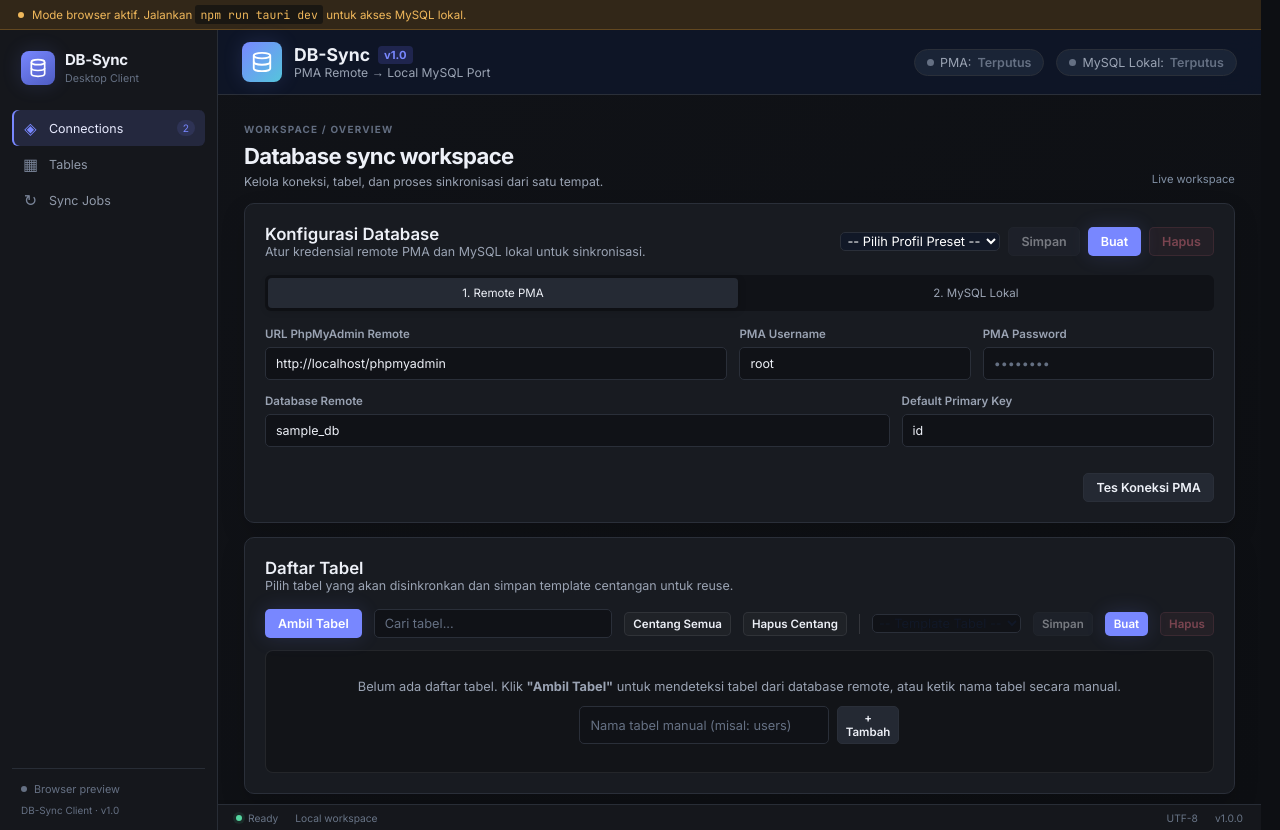
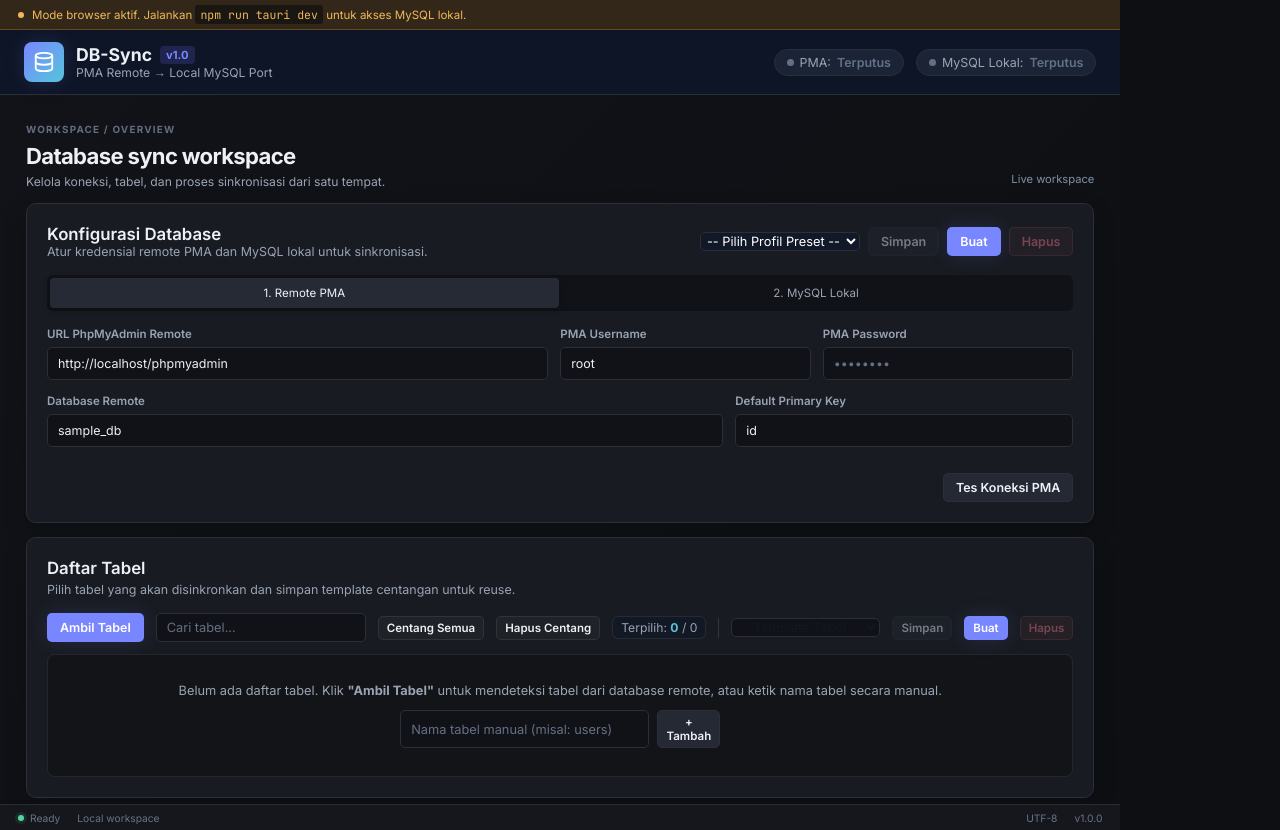
Before and after one commit to HeriEfendi/DB-Sync-Desktop-Client, a Vue app: page / in a window 1280 px wide. Built offline with nearby package versions, Linux system fonts and the light colour scheme.

Commit message:
refactor: enhance synchronization logging, persistence, and status reporting with optimized UI updates

```diff
--- a/src/App.vue
+++ b/src/App.vue
@@ -6,34 +6,6 @@
     </div>
 
     <div class="desktop-frame">
-      <aside class="app-sidebar" aria-label="Navigasi aplikasi">
-        <div class="sidebar-brand">
-          <div class="logo-icon" aria-hidden="true">
-            <svg xmlns="http://www.w3.org/2000/svg" width="20" height="20" viewBox="0 0 24 24" fill="none" stroke="currentColor" stroke-width="2"><ellipse cx="12" cy="5" rx="8" ry="3"/><path d="M4 5v14c0 1.7 3.6 3 8 3s8-1.3 8-3V5"/><path d="M4 12c0 1.7 3.6 3 8 3s8-1.3 8-3"/></svg>
-          </div>
-          <div><strong>DB-Sync</strong><small>Desktop Client</small></div>
-        </div>
-
-
-        <nav class="sidebar-nav sidebar-group">
-          <button type="button" class="sidebar-item" :class="{ active: activeNav === 'connections' }" @click="selectNav('connections')"><span class="nav-icon">◈</span> Connections <span class="nav-count">2</span></button>
-        </nav>
-
-        <nav class="sidebar-nav sidebar-group">
-          <button type="button" class="sidebar-item" :class="{ active: activeNav === 'tables' }" @click="selectNav('tables')"><span class="nav-icon">▦</span> Tables</button>
-        </nav>
-
-        <nav class="sidebar-nav sidebar-group">
-          <button type="button" class="sidebar-item" :class="{ active: activeNav === 'sync' }" @click="selectNav('sync')"><span class="nav-icon">↻</span> Sync Jobs</button>
-        </nav>
-
-        <div class="sidebar-spacer"></div>
-        <div class="sidebar-footer">
-          <div class="runtime-state"><span class="state-dot" :class="{ online: isTauri }"></span><span>{{ isTauri ? 'Tauri runtime' : 'Browser preview' }}</span></div>
-          <small>DB-Sync Client · v1.0</small>
-        </div>
-      </aside>
-
       <section class="desktop-content">
         <Navbar :pma-status="pmaStatus" :local-status="localStatus" :is-syncing="isSyncing" @trigger-sync="handleStartSync" />
 
@@ -161,8 +133,21 @@
   lastSyncTime: '',
 });
 
+let logSaveTimer = null;
+
 const addLog = (entry) => {
   logs.value.push(entry);
+  if (logs.value.length > 300) {
+    logs.value.shift();
+  }
+  if (!logSaveTimer) {
+    logSaveTimer = setTimeout(() => {
+      try {
+        localStorage.setItem('db_sync_logs', JSON.stringify(logs.value.slice(-100)));
+      } catch (e) {}
+      logSaveTimer = null;
+    }, 2500);
+  }
 };
 
 onMounted(() => {
@@ -173,6 +158,8 @@
     const savedAvailable = localStorage.getItem('db_sync_available_tables');
     const savedMode = localStorage.getItem('db_sync_mode');
     const savedLimit = localStorage.getItem('db_sync_row_limit');
+    const savedStats = localStorage.getItem('db_sync_stats');
+    const savedLogs = localStorage.getItem('db_sync_logs');
 
     if (savedPma) Object.assign(pmaConfig.value, JSON.parse(savedPma));
     if (savedLocal) Object.assign(localConfig.value, JSON.parse(savedLocal));
@@ -180,6 +167,13 @@
     if (savedTables) selectedTables.value = JSON.parse(savedTables);
     if (savedMode) syncMode.value = savedMode;
     if (savedLimit !== null && savedLimit !== undefined) rowLimit.value = parseInt(savedLimit, 10);
+    if (savedStats) Object.assign(stats.value, JSON.parse(savedStats));
+    if (savedLogs) {
+      try {
+        const parsed = JSON.parse(savedLogs);
+        if (Array.isArray(parsed) && parsed.length > 0) logs.value = parsed;
+      } catch (e) {}
+    }
   } catch (e) {
     console.error('Failed reading saved config:', e);
   }
@@ -211,6 +205,7 @@
 watch(selectedTables, (val) => localStorage.setItem('db_sync_selected_tables', JSON.stringify(val)), { deep: true });
 watch(syncMode, (val) => localStorage.setItem('db_sync_mode', val));
 watch(rowLimit, (val) => localStorage.setItem('db_sync_row_limit', String(val)));
+watch(stats, (val) => localStorage.setItem('db_sync_stats', JSON.stringify(val)), { deep: true });
 
 const handlePresetChanged = () => {
   pmaStatus.value.connected = false;
@@ -476,13 +471,15 @@
   const engine = new SyncEngine(pmaConfig.value, localConfig.value, {
     onLog: addLog,
     onProgress: (p) => {
+      const rowsCount = p.rowsSyncedCurrentTable ?? p.rowsSyncedForCurrentTable ?? 0;
       syncProgress.value = {
-        currentTableIndex: p.currentTableIndex,
-        totalTables: p.totalTables,
-        currentTableName: p.currentTableName,
-        rowsSyncedCurrentTable: p.rowsSyncedForCurrentTable,
-        totalSyncedAllTables: p.totalSyncedAllTables,
-        status: p.status,
+        currentTableIndex: p.currentTableIndex || 0,
+        totalTables: p.totalTables || 0,
+        currentTableName: p.currentTableName || '',
+        rowsSyncedCurrentTable: rowsCount,
+        rowsSyncedForCurrentTable: rowsCount,
+        totalSyncedAllTables: p.totalSyncedAllTables || 0,
+        status: p.status || 'idle',
       };
     },
   });
@@ -496,7 +493,7 @@
       batchSize: 2000,
     });
 
-    const countSynced = (res && res.count) || syncProgress.value.totalSyncedAllTables || 0;
+    const countSynced = (res && res.totalRowsSynced !== undefined ? res.totalRowsSynced : res?.count) || syncProgress.value.totalSyncedAllTables || 0;
     if (countSynced > 0) stats.value.totalSynced += countSynced;
     if (res && res.durationMs) stats.value.lastDuration = res.durationMs;
     stats.value.lastSyncTime = new Date().toLocaleTimeString();
--- a/src/components/LogConsole.vue
+++ b/src/components/LogConsole.vue
@@ -75,7 +75,8 @@
 const searchQuery = ref('');
 
 const filteredLogs = computed(() => {
-  const list = props.logs.filter((log) => {
+  const recentLogs = props.logs.length > 300 ? props.logs.slice(-300) : props.logs;
+  const list = recentLogs.filter((log) => {
     const matchesLevel = currentFilter.value === 'all' || log.type === currentFilter.value;
     const matchesSearch = !searchQuery.value || log.message.toLowerCase().includes(searchQuery.value.toLowerCase());
     return matchesLevel && matchesSearch;
--- a/src/components/SyncControl.vue
+++ b/src/components/SyncControl.vue
@@ -55,7 +55,7 @@
           <span class="stat-label">{{ isSyncing ? 'Baris Masuk (Live)' : 'Total Data Disinkron' }}</span>
         </div>
 
-        <div v-if="isSyncing" class="stat-card stat-live">
+        <div v-if="isSyncing" class="stat-card stat-live" style="width: 300px;">
           <span class="stat-value text-cyan">
             {{ formatNumber(syncProgress.currentTableIndex) }} / {{ formatNumber(syncProgress.totalTables) }}
           </span>
@@ -67,9 +67,9 @@
           <span class="stat-label">Durasi Terakhir</span>
         </div>
 
-        <div class="stat-card">
-          <span class="stat-value text-amber">{{ isSyncing ? `${formatNumber(syncProgress.rowsSyncedCurrentTable)} baris` : (stats.lastSyncTime || '-') }}</span>
-          <span class="stat-label">{{ isSyncing ? 'Row Tabel Saat Ini' : 'Waktu Sinkron Terakhir' }}</span>
+        <div v-if="!isSyncing" class="stat-card">
+          <span class="stat-value text-amber">{{ (stats.lastSyncTime || '-') }}</span>
+          <span class="stat-label">{{ 'Waktu Sinkron Terakhir' }}</span>
         </div>
       </div>
     </div>
@@ -234,6 +234,7 @@
   color: #111827;
 }
 
+.sync-options-card,
 .sync-settings-box {
   background: rgba(15, 23, 42, 0.5);
   border: 1px solid var(--border-color);
@@ -242,6 +243,7 @@
   width: 100%;
 }
 
+.options-row,
 .sync-settings-row {
   display: flex;
   align-items: center;
--- a/src/components/TableConfig.vue
+++ b/src/components/TableConfig.vue
@@ -2,7 +2,13 @@
   <div class="glass-panel config-card">
     <div class="card-header">
       <div class="title-wrap">
-        <h3>Daftar Tabel</h3>
+        <div class="title-row">
+          <h3>Daftar Tabel</h3>
+          <!-- <span class="selection-badge">
+            <span class="badge-dot"></span>
+            <strong>{{ selectedTables.length }}</strong> dari {{ availableTables.length }} tabel dipilih
+          </span> -->
+        </div>
         <p class="subtitle">Pilih tabel yang akan disinkronkan dan simpan template centangan untuk reuse.</p>
       </div>
     </div>
@@ -14,6 +20,9 @@
       <div class="table-search-box"><input v-model="tableSearchQuery" type="text" class="form-input form-input-sm" placeholder="Cari tabel..." /></div>
       <button class="btn btn-ghost btn-xs" @click="selectAllTables">Centang Semua</button>
       <button class="btn btn-ghost btn-xs" @click="deselectAllTables">Hapus Centang</button>
+      <div class="selection-info-pill">
+        <span>Terpilih: <strong>{{ selectedTables.length }}</strong> / {{ availableTables.length }}</span>
+      </div>
       <div class="tools-divider"></div>
       <select v-model="selectedTemplateName" class="form-select preset-select" @change="loadTableTemplate"><option value="">-- Template Tabel --</option><option v-for="(t, key) in tableTemplates" :key="key" :value="key">{{ key }}</option></select>
       <button class="btn btn-secondary btn-xs" :disabled="!selectedTemplateName" @click="updateTableTemplate">Simpan</button>
@@ -172,14 +181,63 @@
   margin-bottom: 16px;
 }
 
+.title-row {
+  display: flex;
+  align-items: center;
+  gap: 12px;
+  flex-wrap: wrap;
+}
+
 .title-wrap h3 {
   font-size: 1.05rem;
   font-weight: 600;
+  margin: 0;
+}
+
+.selection-badge {
+  display: inline-flex;
+  align-items: center;
+  gap: 6px;
+  background: rgba(6, 182, 212, 0.12);
+  border: 1px solid rgba(6, 182, 212, 0.3);
+  color: #38bdf8;
+  font-size: 0.78rem;
+  font-weight: 500;
+  padding: 2px 10px;
+  border-radius: 12px;
+}
+
+.selection-badge strong {
+  color: #38bdf8;
+  font-weight: 700;
+}
+
+.badge-dot {
+  width: 6px;
+  height: 6px;
+  border-radius: 50%;
+  background: #38bdf8;
+  box-shadow: 0 0 6px #38bdf8;
+}
+
+.selection-info-pill {
+  font-size: 0.76rem;
+  color: var(--text-muted);
+  background: rgba(15, 23, 42, 0.5);
+  border: 1px solid rgba(255, 255, 255, 0.08);
+  padding: 3px 8px;
+  border-radius: 6px;
+  white-space: nowrap;
+}
+
+.selection-info-pill strong {
+  color: var(--accent-cyan);
 }
 
 .subtitle {
   font-size: 0.78rem;
   color: var(--text-muted);
+  margin-top: 4px;
 }
 
 .table-tools-bar {
--- a/src/services/syncEngine.js
+++ b/src/services/syncEngine.js
@@ -97,6 +97,8 @@
     if (isTauriEnvironment()) {
       this.log('info', `[Tauri Native Engine] Memulai Direct SQL/GZIP Stream export.php (${tables.length} tabel)...`);
 
+      let latestTotalSyncedRows = 0;
+
       const unlistenLog = await safeListen('pma-log', (event) => {
         if (event.payload) {
           this.log(event.payload.type, event.payload.message);
@@ -105,11 +107,16 @@
 
       const unlistenProgress = await safeListen('pma-progress', (event) => {
         if (event.payload) {
+          const rowsCount = event.payload.rows_synced_current_table || 0;
+          if (event.payload.total_synced_all_tables) {
+            latestTotalSyncedRows = event.payload.total_synced_all_tables;
+          }
           this.onProgress({
             currentTableIndex: event.payload.current_table_index,
             totalTables: event.payload.total_tables,
             currentTableName: event.payload.current_table_name,
-            rowsSyncedCurrentTable: event.payload.rows_synced_current_table,
+            rowsSyncedCurrentTable: rowsCount,
+            rowsSyncedForCurrentTable: rowsCount,
             totalSyncedAllTables: event.payload.total_synced_all_tables,
             status: event.payload.status,
           });
@@ -147,7 +154,9 @@
 
         return {
           success: true,
-          count: tables.length,
+          count: latestTotalSyncedRows,
+          totalRowsSynced: latestTotalSyncedRows,
+          totalTables: tables.length,
           durationMs: elapsed,
         };
       } catch (err) {
--- a/vite.config.js
+++ b/vite.config.js
@@ -12,7 +12,15 @@
     strictPort: true,
     host: true,
     watch: {
-      ignored: ["**/src-tauri/**"],
+      ignored: [
+        "**/src-tauri/**",
+        "**/target/**",
+        "**/dist/**",
+        "**/*.log",
+        "**/*.tmp",
+        "**/*.sql",
+        "**/.git/**"
+      ],
     },
   },
 }));
```
Also changed, not shown: 1 other file (tests, documents, lock files or other folders).
